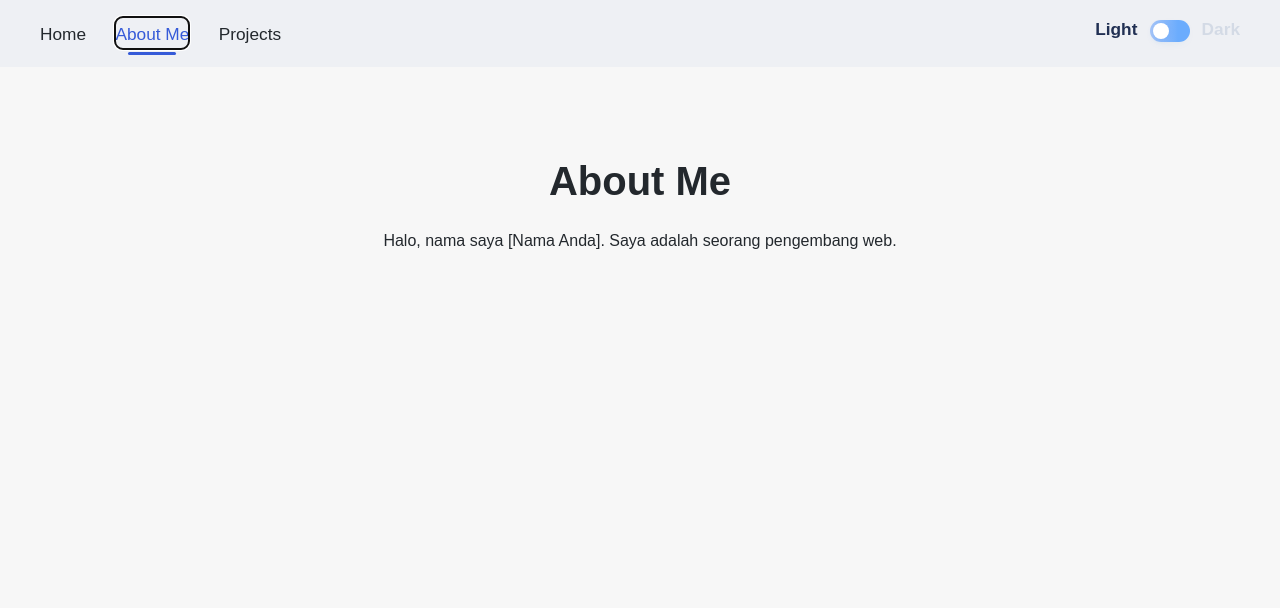
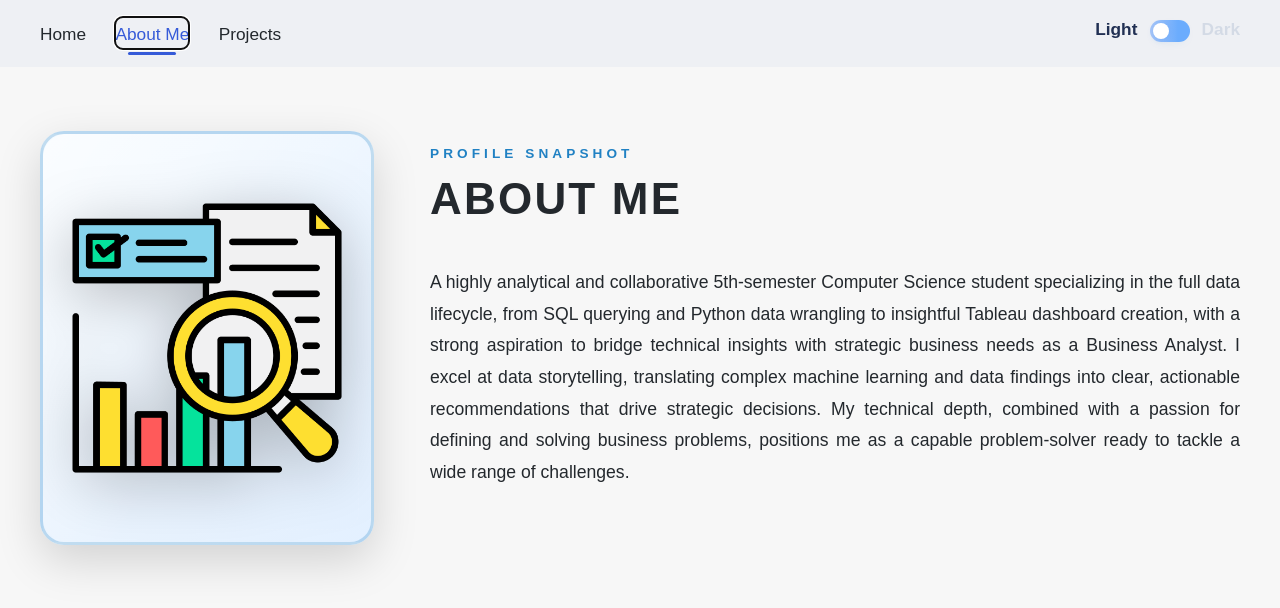
Before and after one commit to aldenarianda/aldenarianda.github.io, a React (Vite) app: page / in a window 1280 px wide. Both pictures are taken after a click on the button "About Me". Shown: the top 608 px of the page. Built offline with nearby package versions, Linux system fonts and the light colour scheme; the HTML template or start-up script is replaced by a standard one.

Commit message:
Feat: Add AboutMe page

```diff
--- a/src/App.css
+++ b/src/App.css
@@ -8,6 +8,9 @@ html[data-theme='light'] {
   --bg: #fafdff;
   --accent: #2081c3;
   --fg: #202124;
+  --about-photo-bg: linear-gradient(135deg, #f6fbff 0%, #e3f0ff 100%);
+  --about-photo-border: rgba(32, 129, 195, 0.25);
+  --about-photo-glare: rgba(255, 255, 255, 0.7);
 }
 html[data-theme='dark'] {
   --bg-body: #181c23;
@@ -17,6 +20,9 @@ html[data-theme='dark'] {
   --bg: #0f1720;
   --accent: #5cc2ff;
   --fg: #e6eaf0;
+  --about-photo-bg: linear-gradient(135deg, #142033 0%, #233655 100%);
+  --about-photo-border: rgba(92, 194, 255, 0.32);
+  --about-photo-glare: rgba(255, 255, 255, 0.18);
 }
 
 body {
--- a/src/App.jsx
+++ b/src/App.jsx
@@ -94,7 +94,7 @@ function App() {
           </div>
           <main className="page-container">
             {page === 'home' && <Home animateFrom="bottom" />}
-            {page === 'about' && <AboutMe />}
+            {page === 'about' && <AboutMe animateFrom="bottom" />}
             {page === 'projects' && <Projects />}
           </main>
         </div>
--- a/src/pages/AboutMe.jsx
+++ b/src/pages/AboutMe.jsx
@@ -1,11 +1,41 @@
-import React from 'react';
+import React, { useEffect, useState } from 'react';
+import '../styles/AboutMe.css';
 
-const AboutMe = () => {
+const AboutMe = ({ animateFrom = 'bottom' }) => {
+  const [show, setShow] = useState(false);
+
+  useEffect(() => {
+    const timer = setTimeout(() => setShow(true), 30);
+    return () => clearTimeout(timer);
+  }, []);
+
   return (
-    <div className="page-container">
-      <h1>About Me</h1>
-      <p>Halo, nama saya [Nama Anda]. Saya adalah seorang pengembang web.</p>
-    </div>
+    <section
+      className={`page-container about-page ${
+        animateFrom === 'bottom' ? 'about-dropup' : 'about-dropdown'
+      }${show ? ' about-animate-in' : ''}`}
+    >
+      <div className="about-hero">
+        <div className="about-photo-wrapper">
+          <div className="about-photo-frame">
+            <img src="/assets/image1.png" alt="Data" />
+          </div>
+        </div>
+        <div className="about-copy">
+          <p className="about-eyebrow">Profile Snapshot</p>
+          <h1>About Me</h1>
+          <p className="about-description">
+            A highly analytical and collaborative 5th-semester Computer Science student specializing in the full data
+            lifecycle, from SQL querying and Python data wrangling to insightful Tableau dashboard creation, with a
+            strong aspiration to bridge technical insights with strategic business needs as a Business Analyst. I excel
+            at data storytelling, translating complex machine learning and data findings into clear, actionable
+            recommendations that drive strategic decisions. My technical depth, combined with a passion for defining and
+            solving business problems, positions me as a capable problem-solver ready to tackle a wide range of
+            challenges.
+          </p>
+        </div>
+      </div>
+    </section>
   );
 };
 
--- a/src/pages/Home.jsx
+++ b/src/pages/Home.jsx
@@ -25,7 +25,7 @@ const Home = ({ animateFrom }) => {
       <div className="home-content">
         <div className="content-left">
           <h1>Hi, I'm <span className="highlight">Muhammad Alden Arianda</span></h1>
-          <h2>Data Analyst & Data Scientist</h2>
+          <h2>Passionate in Data & Business Analytics</h2>
           <p className="intro-text">
             A passionate data enthusiast specializing in transforming complex data into actionable insights.
             Currently a Computer Science student at Binus University with expertise in Python, SQL, and Tableau.
--- a/src/styles/AboutMe.css
+++ b/src/styles/AboutMe.css
@@ -1,108 +1,172 @@
-.about-container {
-  padding: 4rem 2rem;
-  max-width: 1200px;
-  margin: 0 auto;
+.about-page {
+  width: 100%;
+  min-height: calc(100vh - 64px);
+  display: flex;
+  align-items: center;
+  justify-content: center;
+  text-align: left;
+  padding: 3rem 2rem;
+  box-sizing: border-box;
+  transition: background 1.2s ease;
 }
 
-.about-content {
-  animation: fadeIn 1s ease-out;
-}
-
-.about-content h1 {
-  font-size: 2.5rem;
-  margin-bottom: 2rem;
-  color: var(--text-main);
-}
-
-.about-text {
-  margin-bottom: 3rem;
-}
-
-.about-text p {
-  font-size: 1.1rem;
-  line-height: 1.8;
-  margin-bottom: 1.5rem;
-  color: var(--text-main);
-}
-
-.highlight-text {
-  font-size: 1.3rem !important;
-  color: #2081c3 !important;
-  font-weight: 500;
-}
-
-.skills-section {
-  margin-top: 3rem;
-}
-
-.skills-section h2 {
-  font-size: 2rem;
-  margin-bottom: 2rem;
-  color: var(--text-main);
-}
-
-.skills-grid {
-  display: grid;
-  grid-template-columns: repeat(auto-fit, minmax(250px, 1fr));
+.about-hero {
+  width: 100%;
+  max-width: 1200px;
+  display: flex;
+  align-items: flex-start;
+  justify-content: space-between;
   gap: 2rem;
 }
 
-.skill-category {
-  background: var(--navbar-bg);
-  padding: 1.5rem;
-  border-radius: 8px;
-  transition: transform 0.3s ease;
+.about-photo-wrapper {
+  flex: 0 0 auto;
+  display: flex;
+  justify-content: flex-start;
+  margin-right: 1.5rem;
 }
 
-.skill-category:hover {
-  transform: translateY(-5px);
+.about-photo-frame {
+  width: 280px;
+  height: 360px;
+  border-radius: 24px;
+  padding: 1.5rem;
+  background: var(--about-photo-bg);
+  border: 3px solid var(--about-photo-border);
+  position: relative;
+  overflow: hidden;
+  box-shadow: 0 16px 45px rgba(0, 0, 0, 0.15);
+  backdrop-filter: blur(18px);
+  -webkit-backdrop-filter: blur(18px);
+  transition: background 1.2s ease, border 1.2s ease, box-shadow 1.2s ease;
 }
 
-.skill-category h3 {
-  font-size: 1.2rem;
-  margin-bottom: 1rem;
-  color: #2081c3;
+.about-photo-frame::before {
+  content: '';
+  position: absolute;
+  inset: 0;
+  border-radius: inherit;
+  background: linear-gradient(125deg, var(--about-photo-glare), transparent 60%);
+  opacity: 0.7;
+  pointer-events: none;
+  transition: opacity 1.2s ease;
 }
 
-.skill-category p {
-  line-height: 1.6;
-  color: var(--text-main);
+.about-photo-frame::after {
+  content: '';
+  position: absolute;
+  inset: 12px;
+  border-radius: 18px;
+  border: 1px dashed rgba(255, 255, 255, 0.08);
+  pointer-events: none;
+  z-index: 1;
 }
 
-@keyframes fadeIn {
-  from {
-    opacity: 0;
-    transform: translateY(20px);
+.about-photo-frame img {
+  width: 100%;
+  height: 100%;
+  object-fit: contain;
+  display: block;
+  filter: drop-shadow(0 12px 30px rgba(0, 0, 0, 0.25));
+  position: relative;
+  z-index: 2;
+}
+
+.about-copy {
+  flex: 1.2;
+  text-align: left;
+  display: flex;
+  flex-direction: column;
+  justify-content: flex-start;
+}
+
+.about-eyebrow {
+  text-transform: uppercase;
+  letter-spacing: 0.3em;
+  font-size: 0.85rem;
+  color: #2081c3;
+  margin-bottom: 0.5rem;
+  font-weight: 600;
+}
+
+.about-copy h1 {
+  font-size: 2.75rem;
+  margin: 0 0 1.5rem;
+  color: var(--text-main);
+  text-transform: uppercase;
+  letter-spacing: 0.05em;
+  transition: color 0.5s ease;
+}
+
+.about-description {
+  line-height: 1.8;
+  font-size: 1.1rem;
+  color: var(--text-main);
+  transition: color 0.5s ease;
+  text-align: justify;
+}
+
+.about-dropup,
+.about-dropdown {
+  opacity: 0;
+  transform: translateY(40px);
+  transition: opacity 0.8s cubic-bezier(.57,1.49,.45,1.12), transform 0.9s cubic-bezier(.52,1.32,.43,1.07);
+}
+
+.about-dropdown {
+  transform: translateY(-40px);
+}
+
+.about-animate-in {
+  opacity: 1;
+  transform: translateY(0);
+}
+
+@media screen and (max-width: 1024px) {
+  .about-hero {
+    gap: 3rem;
   }
-  to {
-    opacity: 1;
-    transform: translateY(0);
+
+  .about-copy h1 {
+    font-size: 2.3rem;
+  }
+
+  .about-description {
+    font-size: 1rem;
   }
 }
 
-/* Responsive Design */
 @media screen and (max-width: 768px) {
-  .about-container {
-    padding: 2rem 1rem;
+  .about-page {
+    padding: 2rem 1rem 3rem;
   }
 
-  .about-content h1 {
+  .about-hero {
+    flex-direction: column;
+    text-align: left;
+    gap: 0rem;
+    align-items: center;
+  }
+
+  .about-photo-wrapper {
+    justify-content: center;
+    margin-right: 0;
+  }
+
+  .about-eyebrow {
+    letter-spacing: 0.2em;
+  }
+}
+
+@media screen and (max-width: 480px) {
+  .about-photo-frame {
+    width: 80vw;
+    max-width: 280px;
+    height: 320px;
+    margin: 0 auto;
+  }
+
+  .about-copy h1 {
     font-size: 2rem;
   }
-
-  .about-text p {
-    font-size: 1rem;
-  }
-
-  .highlight-text {
-    font-size: 1.2rem !important;
-  }
-
-  .skills-section h2 {
-    font-size: 1.8rem;
-  }
-
-  .skills-grid {
-    grid-template-columns: 1fr;
-  }
 }
```
Also changed, not shown: public/assets/image1.png (added).
